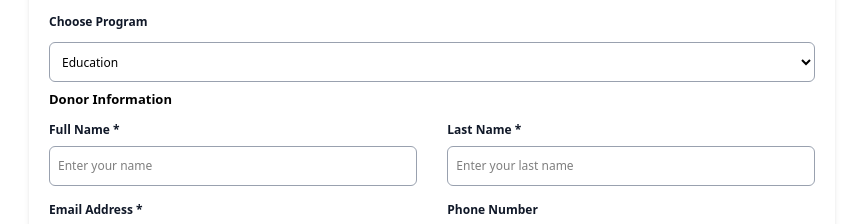
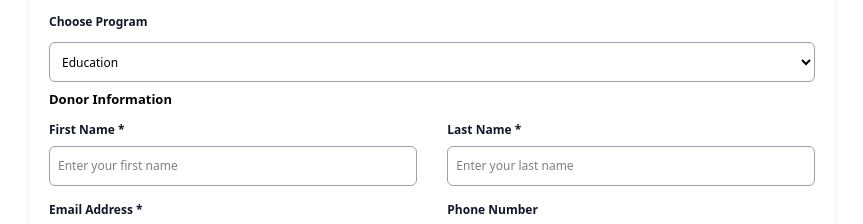
Before and after one commit to webfyredev/HopeBloom_Africa, a React (Vite) app: page /donate in a window 1280 px wide. Shown: the part 992-1216 px from the top of the page, without its empty margins (208-1071 px from the left). Built offline with nearby package versions, Linux system fonts and the light colour scheme.

Commit message:
Adjusted the donate.jsx forms

```diff
--- a/src/pages/donate.jsx
+++ b/src/pages/donate.jsx
@@ -80,8 +80,8 @@ export default function Donate(){
                         </h3>
                         <div className="w-full flex flex-col md:flex md:flex-row md:justify-between mb-3">
                             <div className="flex flex-col w-full md:w-[48%]">
-                                <label className="text-gray-900 text-xs font-semibold my-1">Full Name *</label>
-                                <input type="text" placeholder="Enter your name"  className="outline-blue-100 mt-1 text-xs p-2 w-full h-10 bg-white border-1 border-gray-400 rounded-md"/>
+                                <label className="text-gray-900 text-xs font-semibold my-1">First Name *</label>
+                                <input type="text" placeholder="Enter your first name"  className="outline-blue-100 mt-1 text-xs p-2 w-full h-10 bg-white border-1 border-gray-400 rounded-md"/>
                             </div>
                             <div className="flex flex-col w-full md:w-[48%] mt-3 md:mt-0">
                                 <label className="text-gray-900 text-xs font-semibold my-1">Last Name *</label>
```
